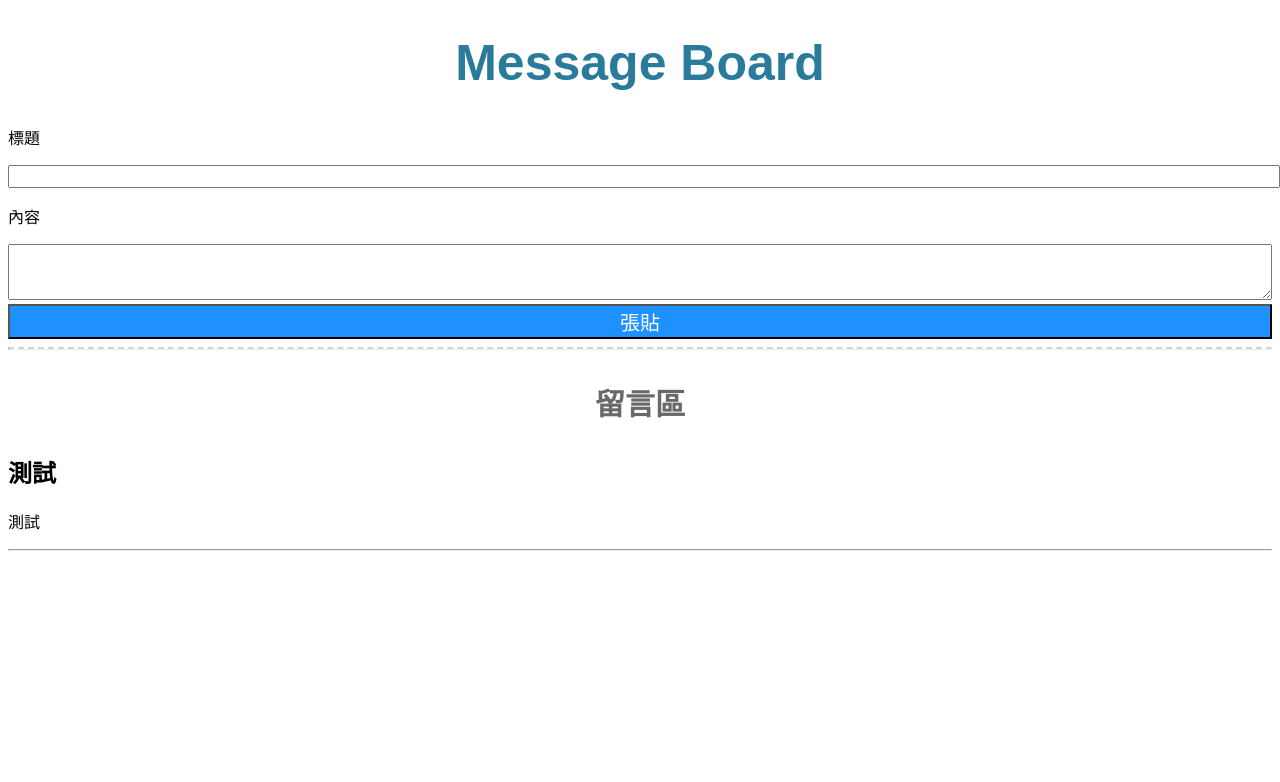
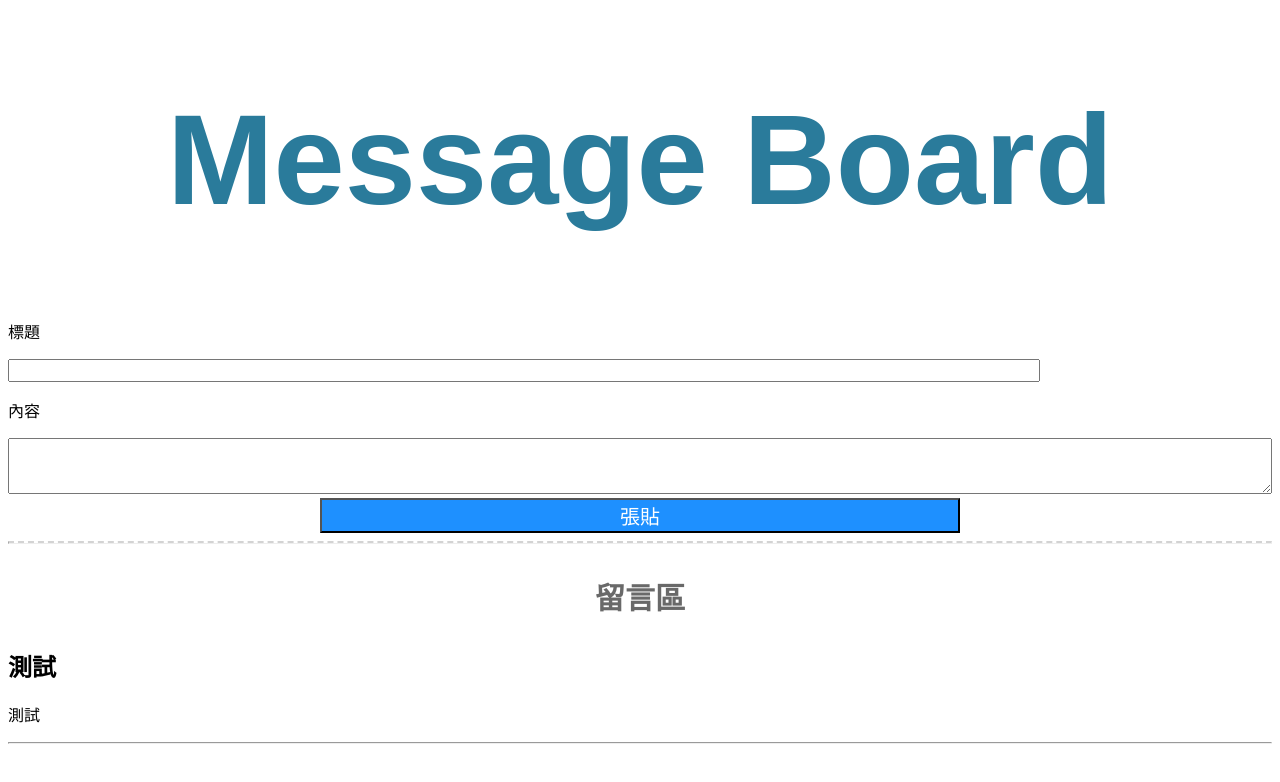
Before and after one commit to chingfei0206-eng/message_board, a plain HTML site: page index.html in a window 1280 px wide. Drawn offline with Linux system fonts and the light colour scheme.

Commit message:
Update style.css

```diff
--- a/style.css
+++ b/style.css
@@ -1,11 +1,11 @@
 h1{
     font-family:fantasy;
-    font-size:50px;
     text-align: center;
     color: #2A7B9B;
+    font-size:10vw;
 }
 #title{
-    width:100%;
+    width:80vw;
     font-size:15px;
 }
 #content{
@@ -17,7 +17,9 @@ h1{
 }
 #release{
     background-color:dodgerblue;
-    width:100%;
+    width:50vw;
     font-size:20px;
     color:white;
+    display: block;
+    margin: 0 auto;
 }
```
